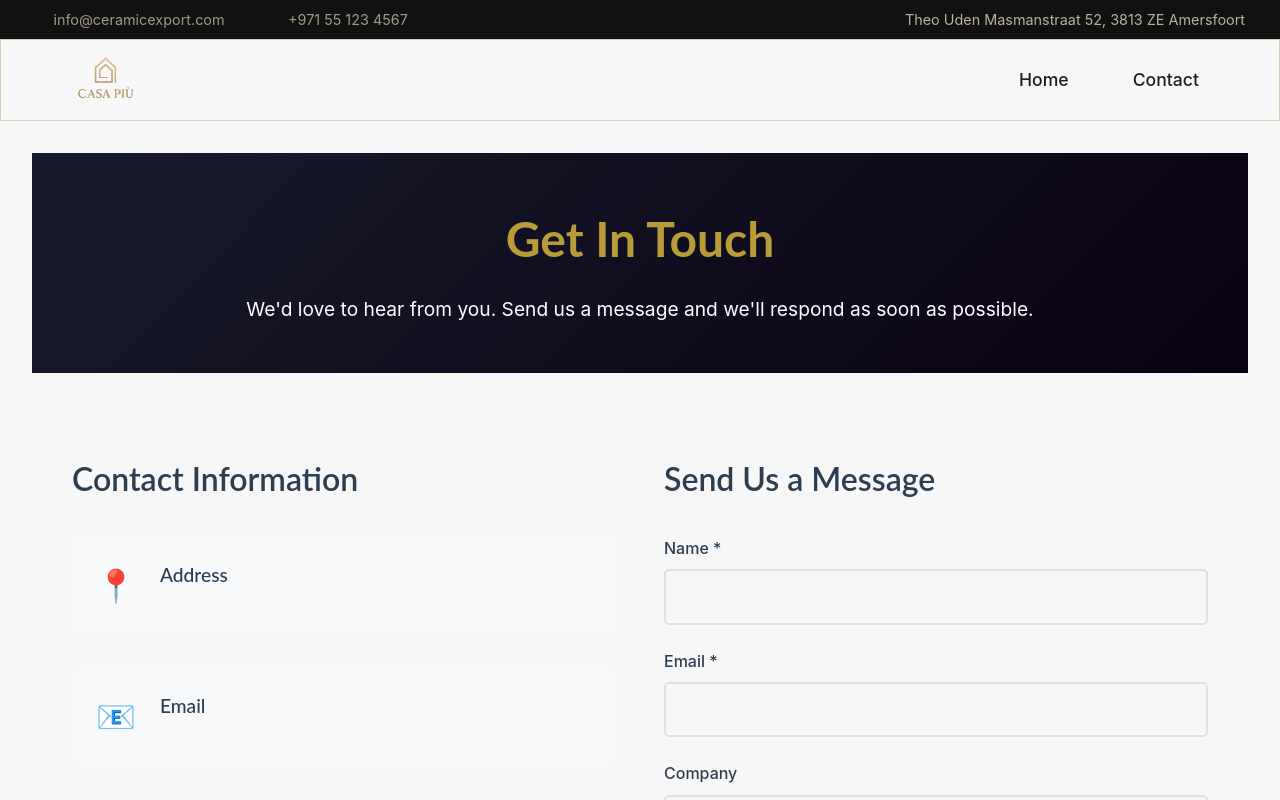
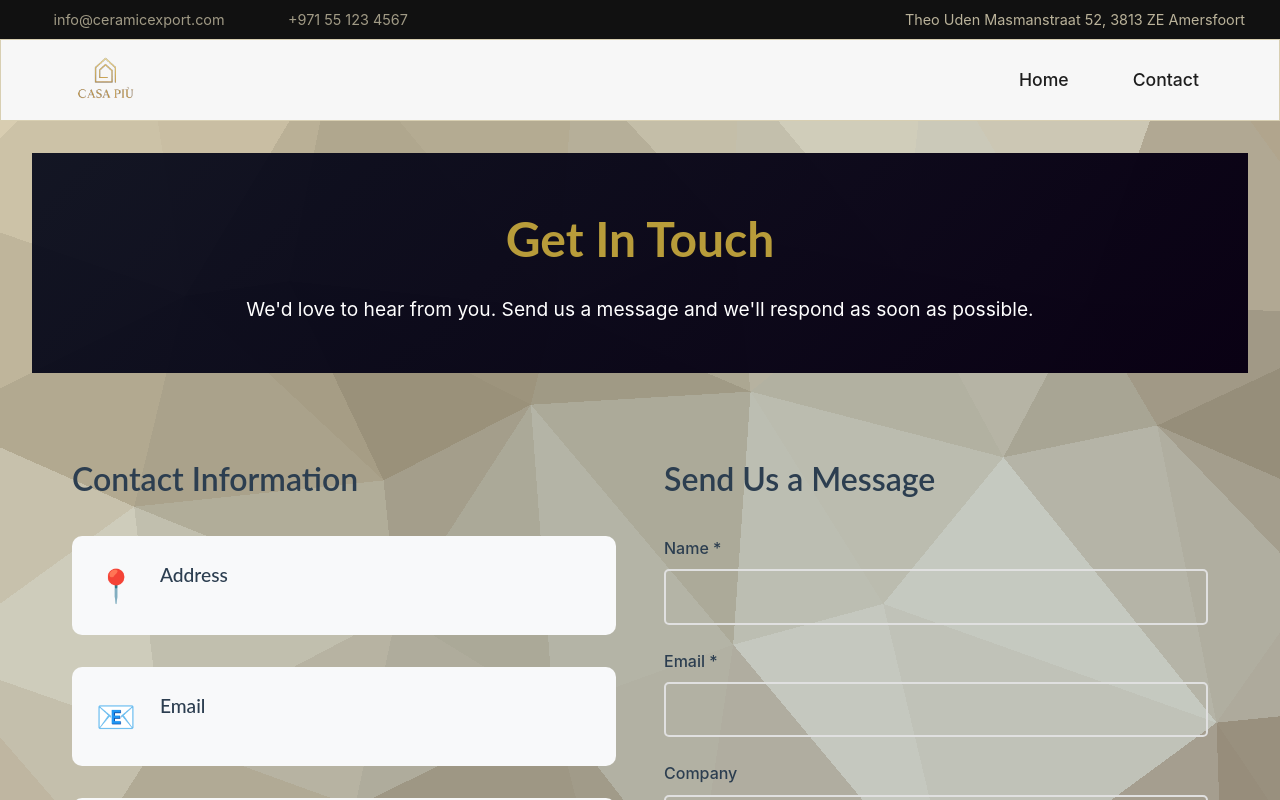
Before and after one commit to haithamhussen33-del/Landing_Page, a React (Vite) app: page / in a window 1280 px wide. Both pictures are taken after a click on the button "Contact". Shown: the top 800 px of the page. Built offline with nearby package versions, Linux system fonts and the light colour scheme; some icons are missing.

Commit message:
add backgroun for cotact page

```diff
--- a/src/styles/ContactPageStyles.css
+++ b/src/styles/ContactPageStyles.css
@@ -1,5 +1,6 @@
 .contact {
   padding: 2rem;
+  background-image: url("../assets/images/Bg-srmic.png");
 }
 
 .contact-hero {
```
Also changed, not shown: src/assets/images/Bg-srmic.png (added).
